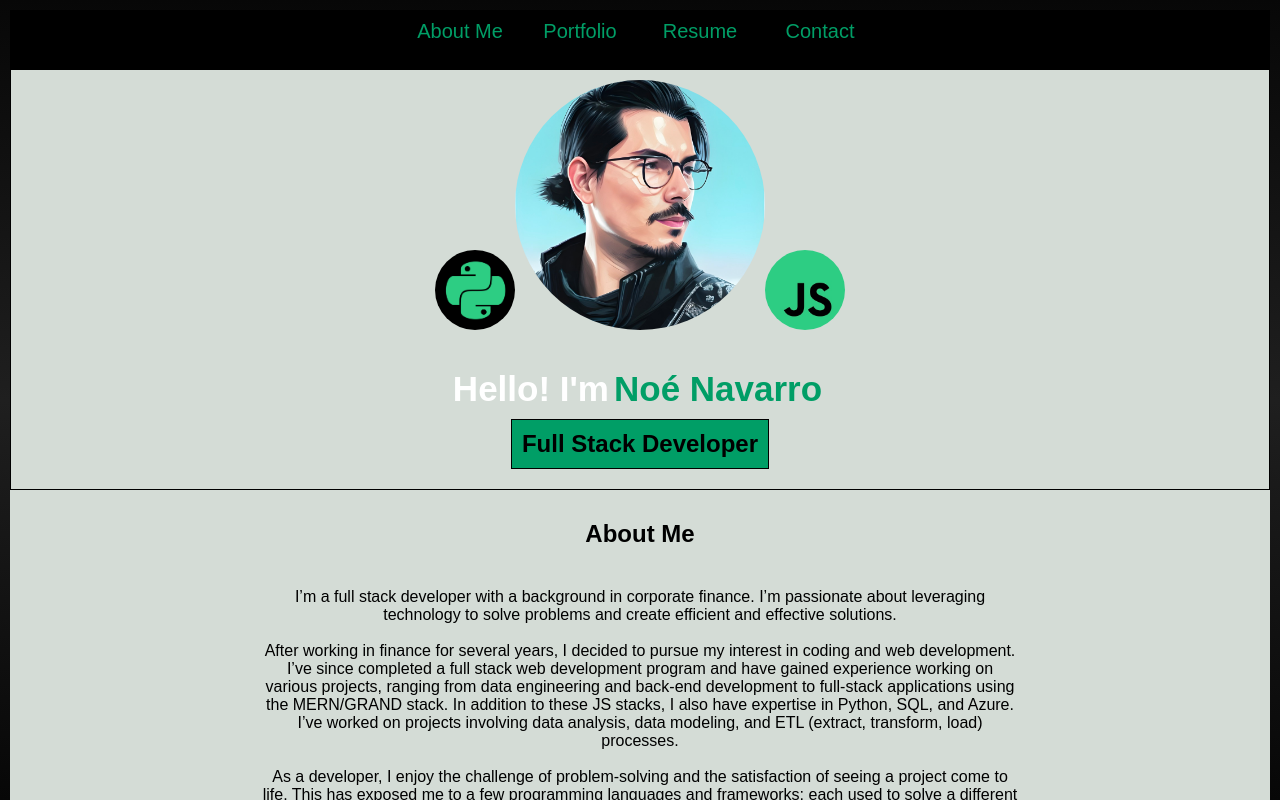
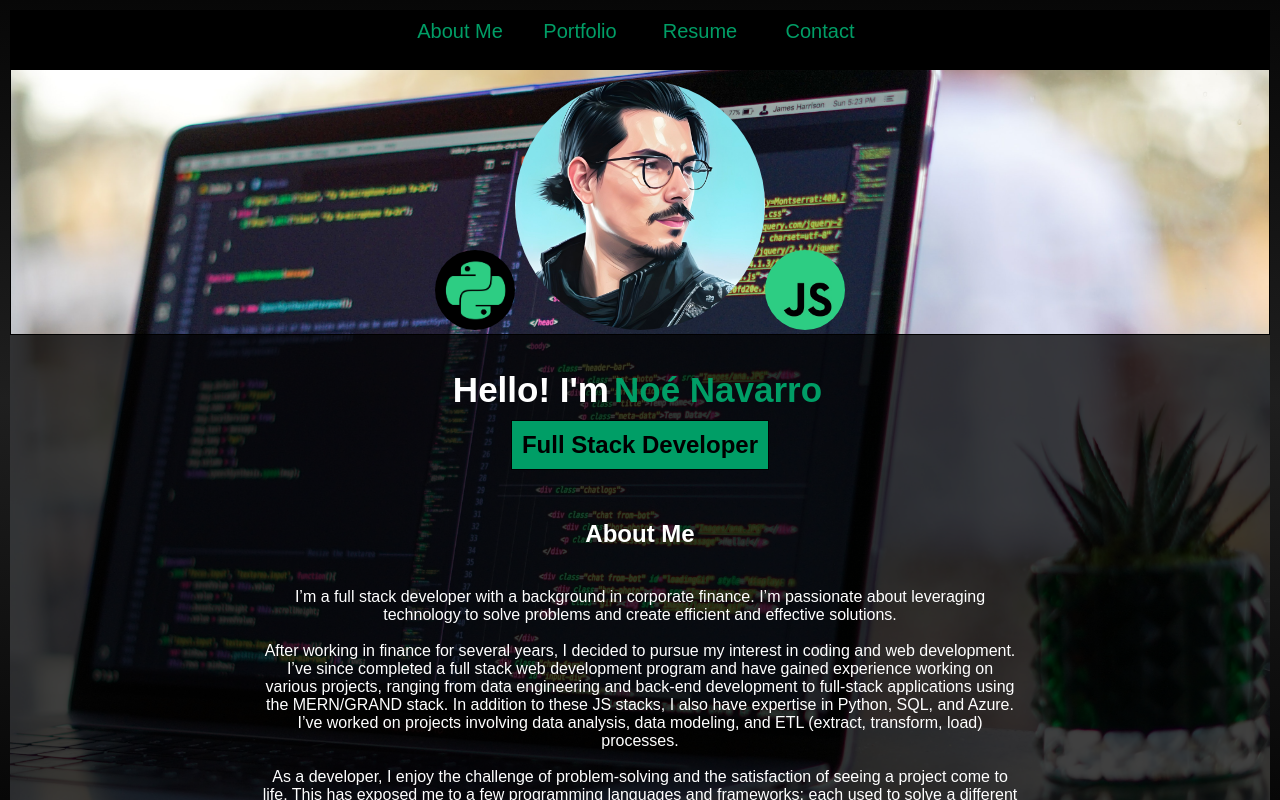
Before and after one commit to Nnavarr/portfolio, a React (Create React App) app: page / in a window 1280 px wide. Shown: the top 800 px of the page. Built offline with nearby package versions, Linux system fonts and the light colour scheme.

Commit message:
updated background image and other formatting

```diff
--- a/src/App.js
+++ b/src/App.js
@@ -6,6 +6,7 @@ import Portfolio from './components/Portfolio';
 import Contact from './components/Contact';
 import Resume from './components/Resume';
 import Footer from './components/Footer';
+import codeBackground from '../src/assets/images/code_background.jpg';
 
 function App() {
   // establish categories for conditional rendering
@@ -69,7 +70,14 @@ function App() {
           contactSelected={contactSelected}
           setContactSelected={setContactSelected}
         ></Header>
-        <main>
+        <main
+          style={{
+            backgroundImage: `url(${codeBackground})`,
+            backgroundSize: 'cover',
+            backgroundRepeat: 'no-repeat',
+            backgroundPosition: 'center -45px'
+          }}
+        >
           {renderSelection(currentCategory.name)}
         </main>
         <Footer></Footer>
--- a/src/components/About/index.js
+++ b/src/components/About/index.js
@@ -23,6 +23,21 @@ const About = () => {
           <img src={require('../../assets/images/js_logo.jpg')} id='javascript-logo' alt='Javascript logo'/>
         </div>
 
+      </section>
+      <section
+        style={{
+          // transparent black background
+          background: 'rgba(0, 0, 0, 0.75)',
+        }}
+      >
+        <div
+          style={{
+            display: 'flex',
+            flexDirection: 'column',
+            alignItems: 'center',
+            justifyContent: 'center'
+          }}
+        >
           {/* Welcome h1s */}
           <div
             style={{ display: 'flex'}}
@@ -35,7 +50,7 @@ const About = () => {
           <div>
             <h2 style={titleStyle}> Full Stack Developer</h2>
           </div>
-      </section>
+        </div>
         <h2 id='aboutme-title'>About Me</h2>
         <p id='aboutme-paragraph'>
           I’m a full stack developer with a background in corporate finance. I’m passionate about leveraging technology to solve problems and create efficient and effective solutions.
@@ -63,6 +78,7 @@ const About = () => {
           Happy browsing!
         </p>
       </section>
+    </section>
   )
 }
 
--- a/src/index.css
+++ b/src/index.css
@@ -112,7 +112,6 @@ main {
   display: flex;
   flex-direction: column;
   align-items: center;
-  background-color: var(--secondary-color);
   border-bottom: .5px solid black;
   border-left: .5px solid black;
   border-right: .5px solid black;
@@ -346,6 +345,7 @@ footer {
 #aboutme-title {
   padding: 10px;
   text-align: center;
+  color: white;
 }
 
 #aboutme-paragraph {
@@ -355,6 +355,7 @@ footer {
   text-align: center;
   width: 60%;
   margin: auto;
+  color: white;
 }
 
 #gh-image {
```
Lines whose indentation alone changed are shown as unchanged.
